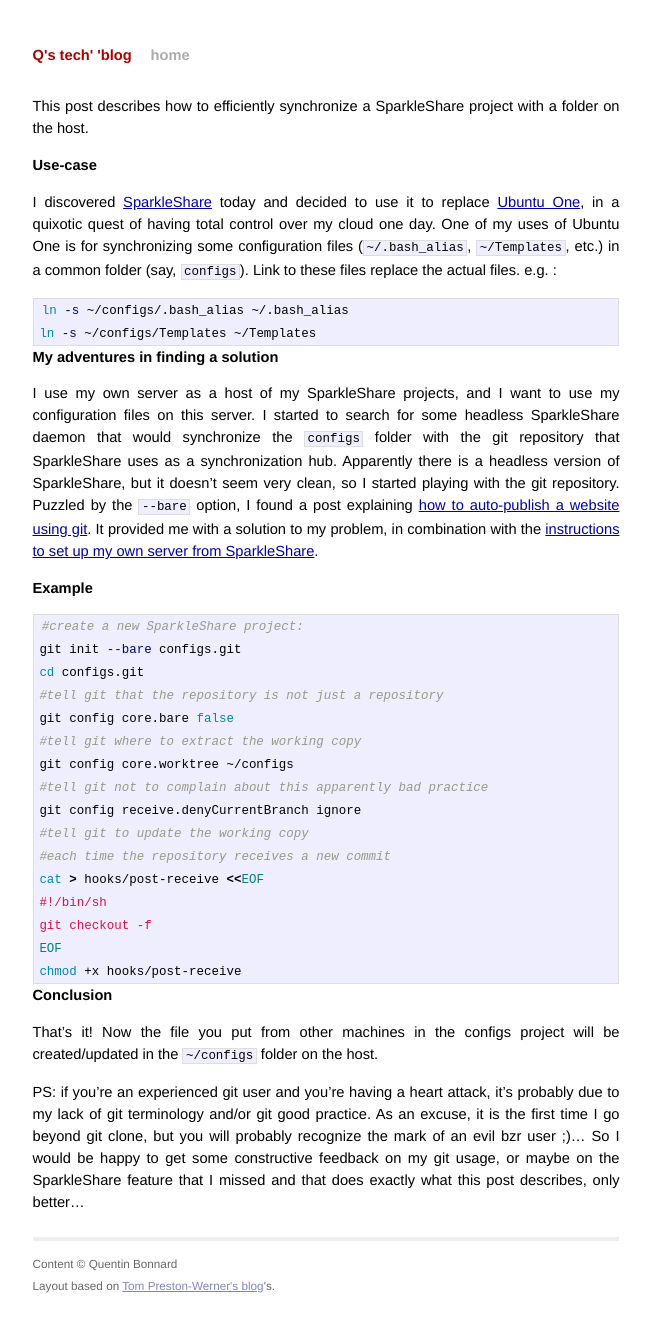
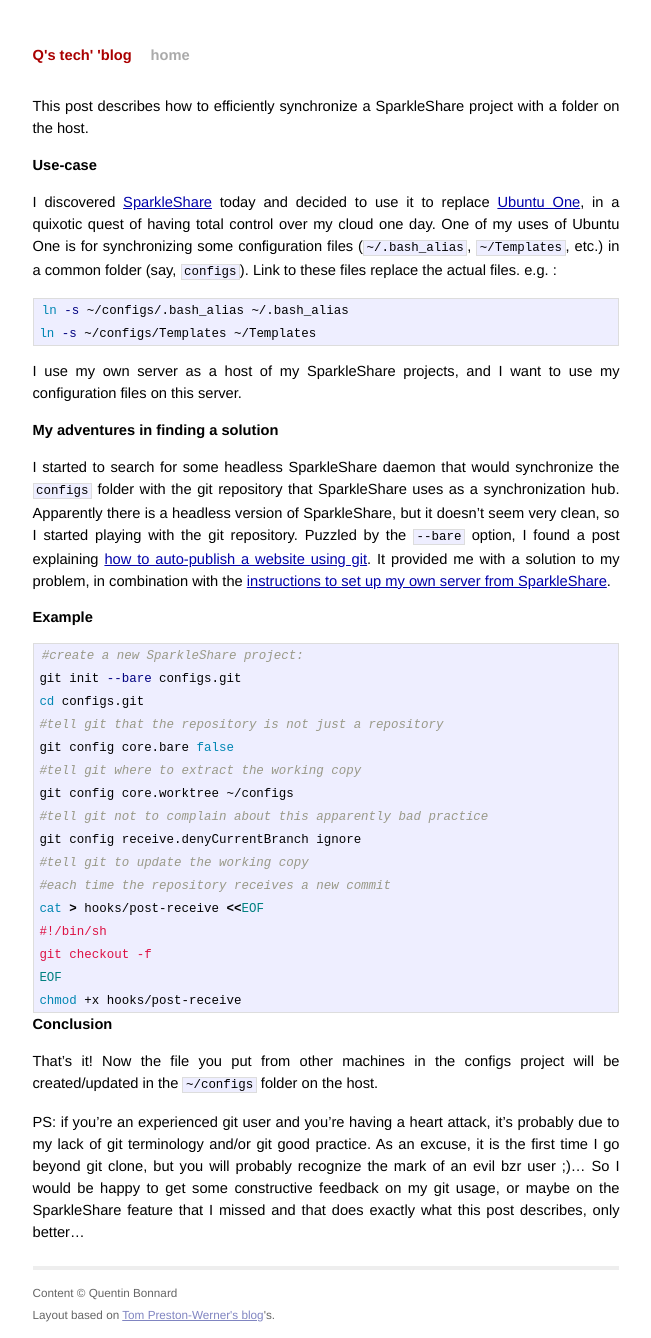
Before and after one commit to arthru/qbonnard.github.com, a Jekyll site: the page built from _posts/2011-07-29-Headless_SparkleShare_on_the_host.markdown, in a window 1280 px wide. Shown: the whole page, without its empty margins (314-965 px from the left). Built offline with Jekyll 4.4.1, drawn with Linux system fonts in a browser that asks for light colours; Markdown is read by kramdown in place of the engine named in the settings; before the commit the page ends 1308 px from its top, so only the background shows below that.

Commit message:
moved one sentence

```diff
--- a/_posts/2011-07-29-Headless_SparkleShare_on_the_host.markdown
+++ b/_posts/2011-07-29-Headless_SparkleShare_on_the_host.markdown
@@ -15,11 +15,12 @@
 ln -s ~/configs/Templates ~/Templates
 {% endhighlight %}
 
+I use my own server as a host of my SparkleShare projects, and I want to use my configuration files on this server.
 
 My adventures in finding a solution
 ===================================
 
-I use my own server as a host of my SparkleShare projects, and I want to use my configuration files on this server. I started to search for some headless SparkleShare daemon that would synchronize the `configs` folder with the git repository that SparkleShare uses as a synchronization hub. Apparently there is a headless version of SparkleShare, but it doesn't seem very clean, so I started playing with the git repository. Puzzled by the `--bare` option, I found a post explaining [how to auto-publish a website using git](http://sitaramc.github.com/tips/auto-publish.html). It provided me with a solution to my problem, in combination with the [instructions to set up my own server from SparkleShare](https://github.com/hbons/SparkleShare/wiki/How-to-set-up-your-own-server).
+I started to search for some headless SparkleShare daemon that would synchronize the `configs` folder with the git repository that SparkleShare uses as a synchronization hub. Apparently there is a headless version of SparkleShare, but it doesn't seem very clean, so I started playing with the git repository. Puzzled by the `--bare` option, I found a post explaining [how to auto-publish a website using git](http://sitaramc.github.com/tips/auto-publish.html). It provided me with a solution to my problem, in combination with the [instructions to set up my own server from SparkleShare](https://github.com/hbons/SparkleShare/wiki/How-to-set-up-your-own-server).
 
 Example
 =======
@@ -43,7 +44,6 @@
 chmod +x hooks/post-receive
 {% endhighlight %}
 
-
 Conclusion
 ==========
 
```
